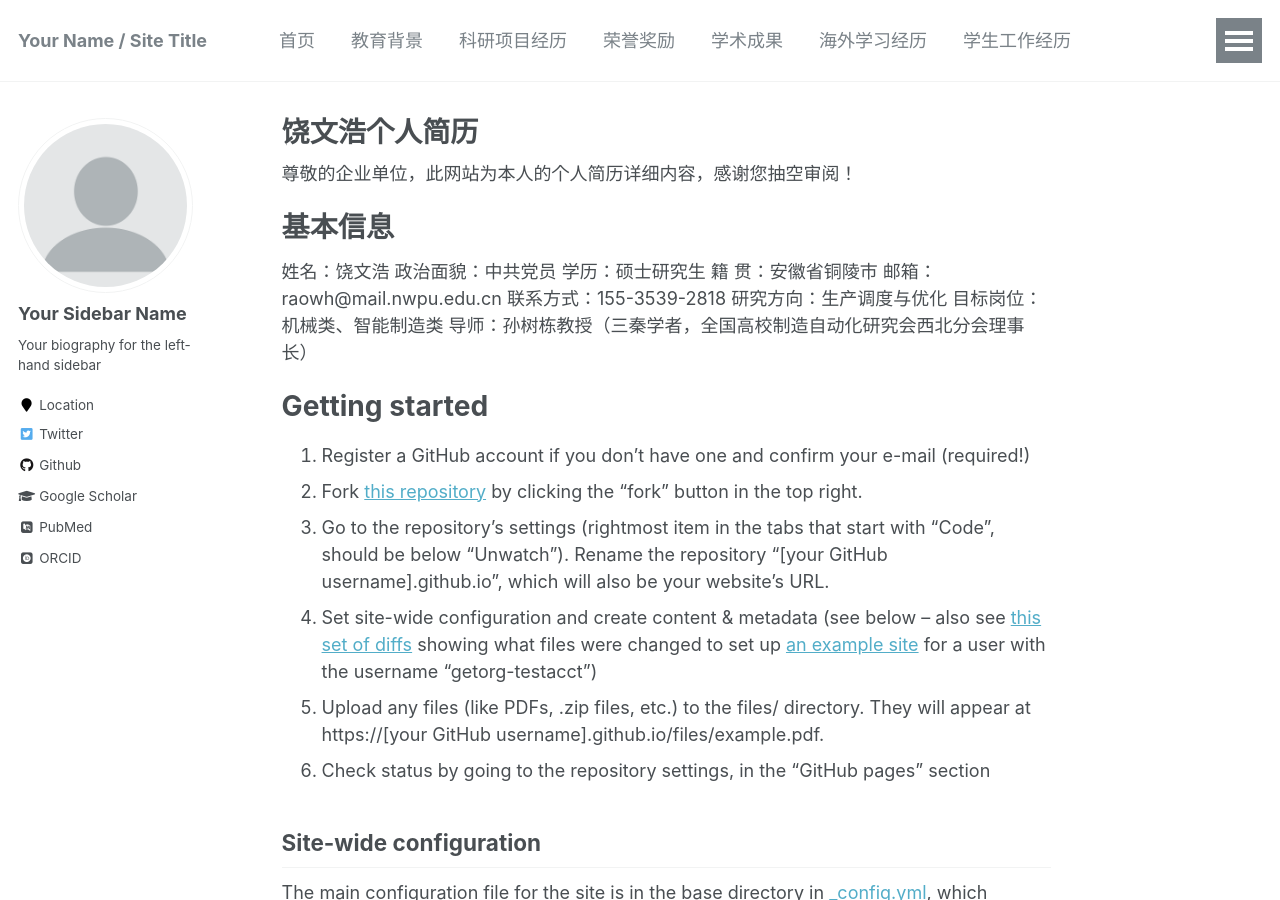
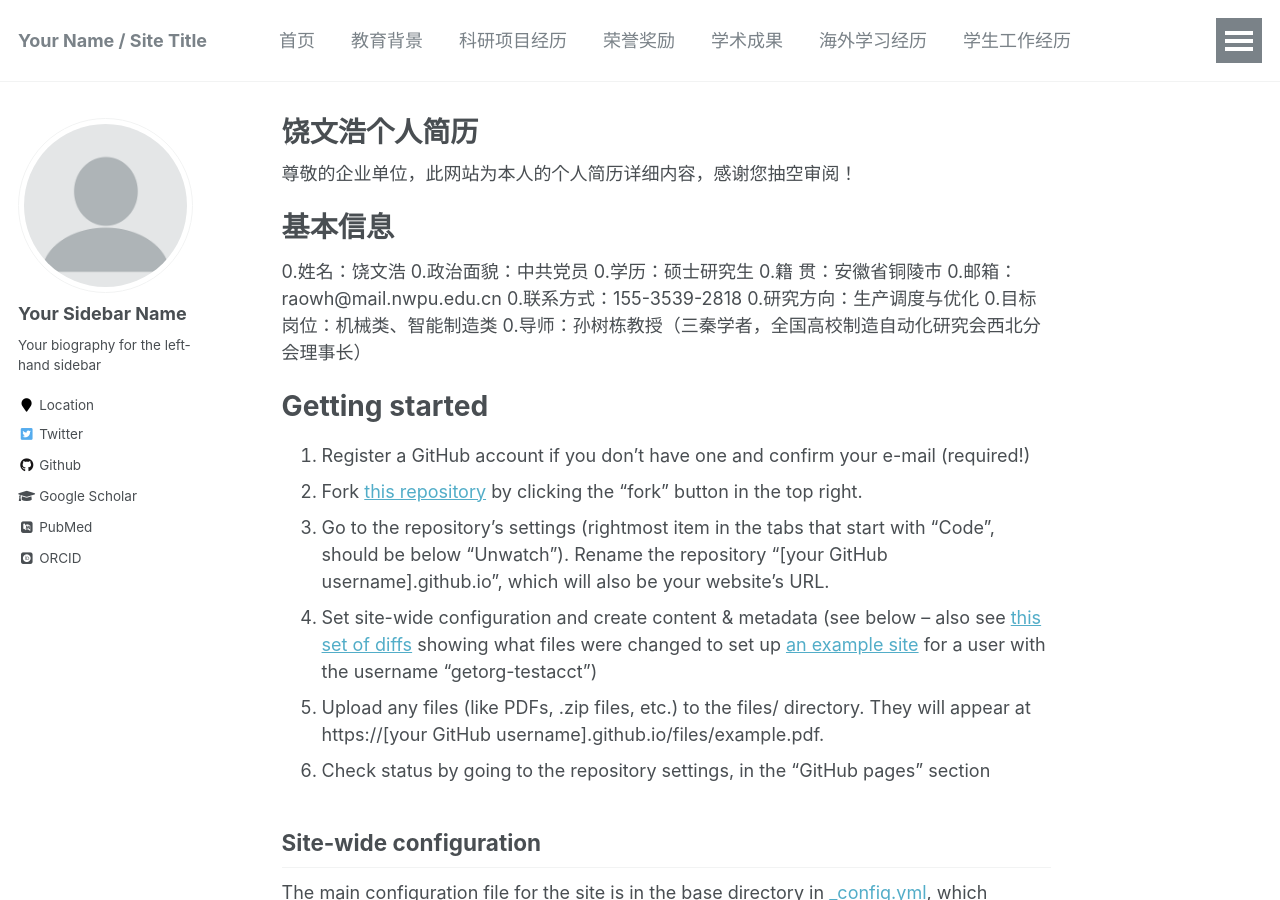
Before and after one commit to raowh/raowh.github.io, a Jekyll site: the page built from _pages/about.md, in a window 1280 px wide and 900 px high. Built offline with Jekyll 4.4.1, drawn with Linux system fonts in a browser that asks for light colours; some web fonts are replaced.

Commit message:
Update about.md

```diff
--- a/_pages/about.md
+++ b/_pages/about.md
@@ -12,15 +12,15 @@ redirect_from:
 
 基本信息
 ======
-姓名：饶文浩
-政治面貌：中共党员
-学历：硕士研究生
-籍    贯：安徽省铜陵市
-邮箱：raowh@mail.nwpu.edu.cn
-联系方式：155-3539-2818
-研究方向：生产调度与优化
-目标岗位：机械类、智能制造类
-导师：孙树栋教授（三秦学者，全国高校制造自动化研究会西北分会理事长）
+0.姓名：饶文浩
+0.政治面貌：中共党员
+0.学历：硕士研究生
+0.籍    贯：安徽省铜陵市
+0.邮箱：raowh@mail.nwpu.edu.cn
+0.联系方式：155-3539-2818
+0.研究方向：生产调度与优化
+0.目标岗位：机械类、智能制造类
+0.导师：孙树栋教授（三秦学者，全国高校制造自动化研究会西北分会理事长）
 
 Getting started
 ======
```
